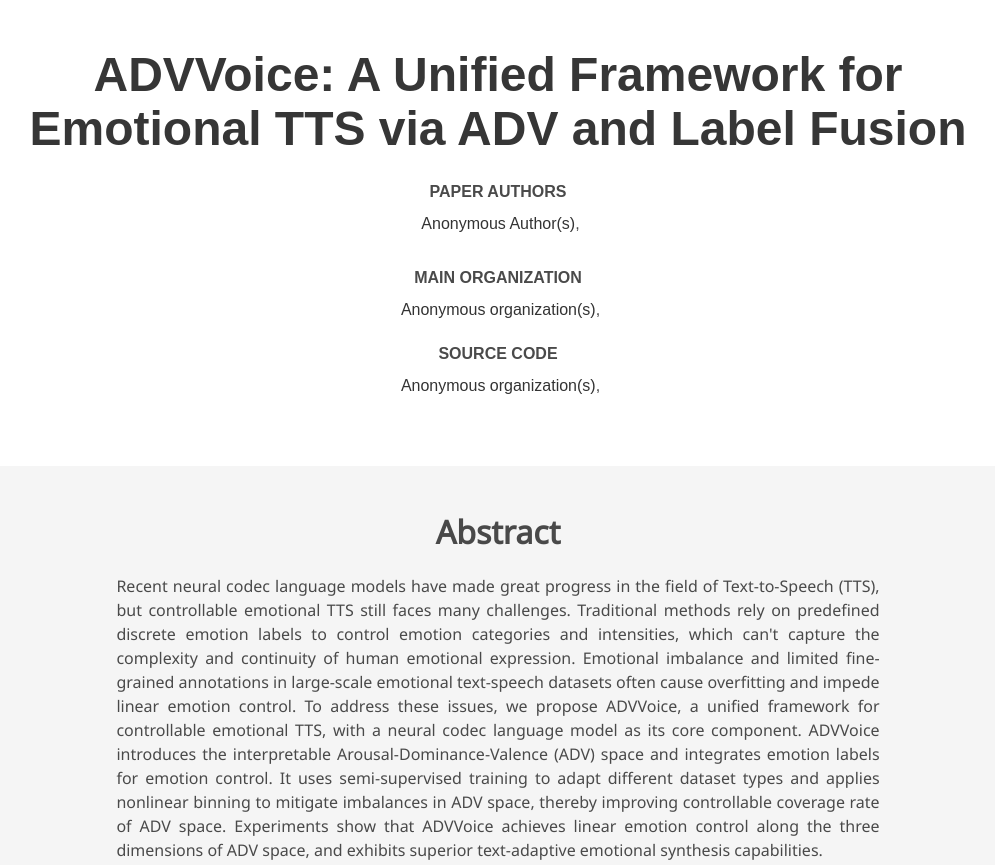
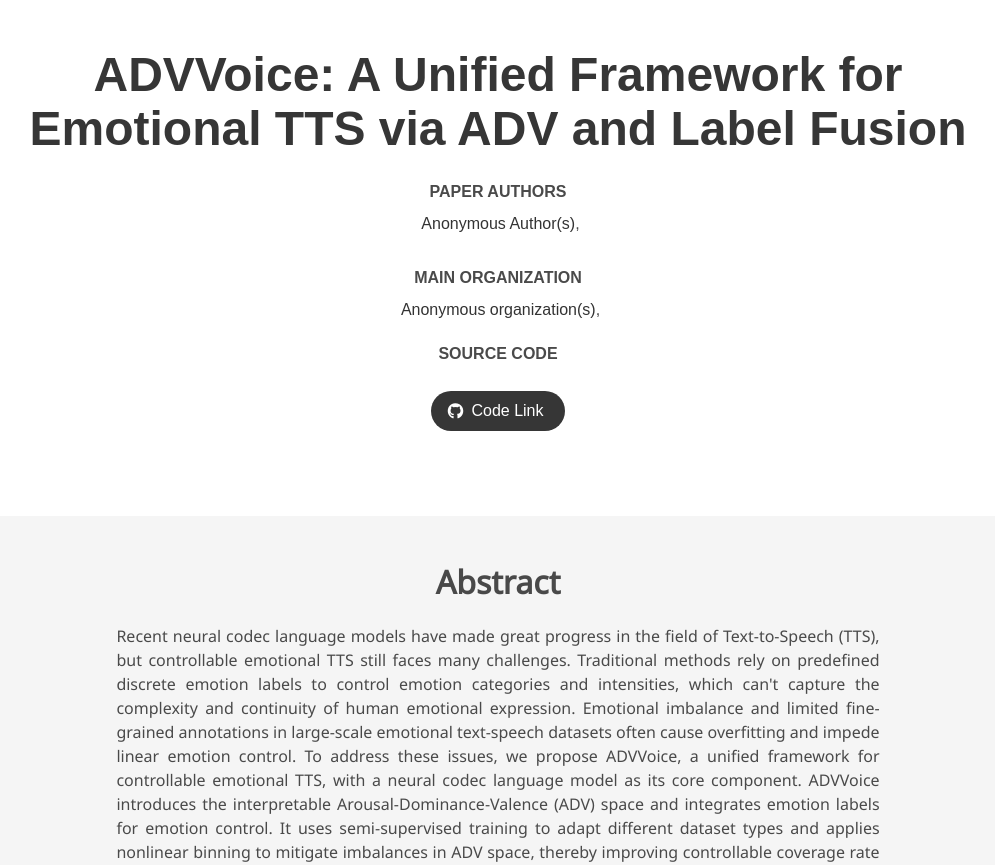
Before and after one commit to xuan3986/ADVVoice, a plain HTML site: page docs/index.html in a window 1280 px wide. Shown: the top 865 px of the page, without its empty margins (142-1137 px from the left). Drawn offline with nearby package versions, Linux system fonts and the light colour scheme; some icons are missing; a web font is replaced by a local one.

Commit message:
first commit

```diff
--- a/docs/index.html
+++ b/docs/index.html
@@ -1,7 +1,7 @@
 <!DOCTYPE html>
 <html>
 <head>
-  <title>DiffStyleTTS Demo</title>
+  <title>ADVVoice Demo</title>
   <link href="https://fonts.googleapis.com/css?family=Google+Sans|Noto+Sans|Castoro"
   rel="stylesheet">
 
@@ -34,11 +34,7 @@
               <div class="section-title">Paper authors</div>
               <div class="section-content">
                 <span class="author-block">
-                  <!-- <a>Jiaxuan Liu</a>,</span> -->
                   <a>Anonymous Author(s)</a>,</span>
-                <!-- <span class="author-block">
-                  <a href="http://staff.ustc.edu.cn/~zhling" target="_blank">Zhenhua Ling</a>
-                </span> -->
               </div>
             </div>
 
@@ -46,47 +42,25 @@
               <div class="section-title">Main organization</div>
               <div class="section-content">
                 <a>Anonymous organization(s)</a>,</span>
-                <!-- <a href="https://nelslip.ustc.edu.cn/" target="_blank">
-                  National Engineering Research Center of Speech and Language Information Processing, <br> University of Science and Technology of China, Hefei, China
-                </a> -->
               </div>
             </div>
 
             <div class="publication-section">
               <div class="section-title">Source Code</div>
-              <div class="section-content">
-                <a>Anonymous organization(s)</a>,</span>
-                <!-- <a href="https://nelslip.ustc.edu.cn/" target="_blank">
-                  National Engineering Research Center of Speech and Language Information Processing, <br> University of Science and Technology of China, Hefei, China
-                </a> -->
-              </div>
-            </div>
-          </div>
-
-          <!-- <div class="column has-text-centered">
+                <div class="column has-text-centered">
                   <div class="publication-links">
-              Code Link
                     <span class="link-block">
-              a href="https://github.com/yxlu-0102/AP-BWE" target="_blank"
+                      <a href="https://anonymous.4open.science/r/ADVVoice" target="_blank"
                       class="external-link button is-normal is-rounded is-dark">
                       <span class="icon">
                         <i class="fab fa-github"></i>
                       </span>
-              <span>Code</span>
+                      <span>Code Link</span>
                     </a>
-              </span>
-                    ArXiv Link
-                <span class="link-block">
-                  <a href="" target="_blank"
-                      class="external-link button is-normal is-rounded is-dark">
-                  <span class="icon">
-                    <i class="ai ai-arxiv"></i>
-                  </span>
-                  <span>Paper</span>
-                  </a>
-              </span>
                   </div>
-          </div> -->
+                </div>
+              </div>
+            </div>
 
         </div>
       </div>
```
Lines whose indentation alone changed are shown as unchanged.
